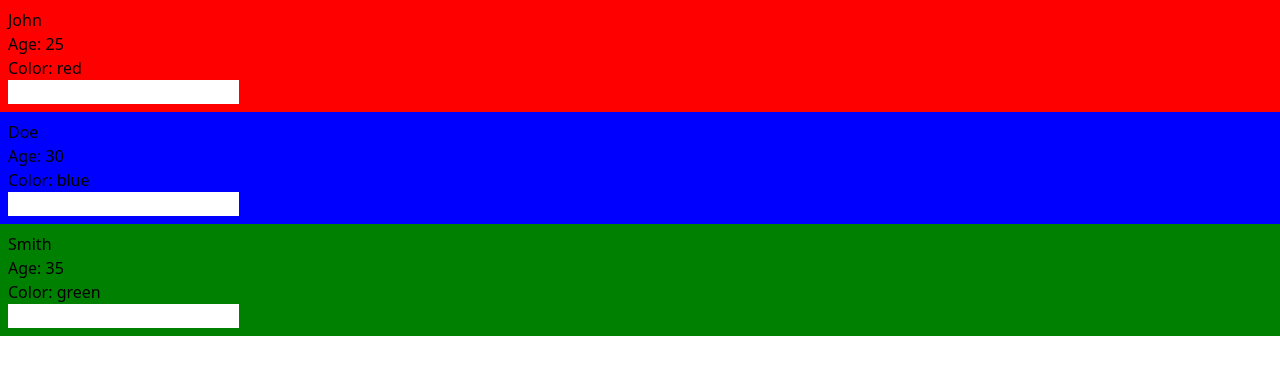
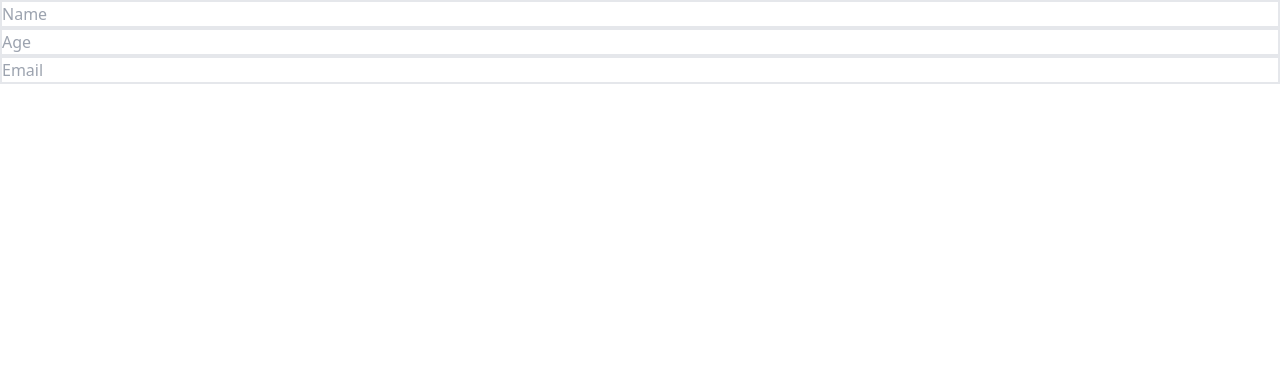
Before and after one commit to muhammedbayhan/react-overview, a React (Vite) app: page / in a window 1280 px wide. Shown: the top 374 px of the page. Built offline with nearby package versions, Linux system fonts and the light colour scheme.

Commit message:
custom hook

```diff
--- a/src/App.jsx
+++ b/src/App.jsx
@@ -1,9 +1,9 @@
-import UseContext from "./Hooks/UseContext/UseContext";
+import CustomHook from "./Hooks/CustomHook/CustomHook";
 
 function App() {
   return (
     <>
-      <UseContext />
+      <CustomHook />
     </>
   );
 }
--- /dev/null
+++ b/src/Hooks/CustomHook/CustomHook.jsx
@@ -0,0 +1,33 @@
+import React, { useState } from "react";
+import { useInput } from "./hooks/useInput";
+const CustomHook = () => {
+  const [inputs, setInputs] = useInput({ name: "", age: "", email: "" });
+
+  return (
+    <div className="flex flex-col">
+      <input
+        className="border-2"
+        name="name"
+        value={inputs.name}
+        onChange={setInputs}
+        placeholder="Name"
+      />
+      <input
+        className="border-2"
+        name="age"
+        value={inputs.age}
+        onChange={setInputs}
+        placeholder="Age"
+      />
+      <input
+        className="border-2"
+        name="email"
+        value={inputs.email}
+        onChange={setInputs}
+        placeholder="Email"
+      />
+    </div>
+  );
+};
+
+export default CustomHook;
--- /dev/null
+++ b/src/Hooks/CustomHook/hooks/useInput.jsx
@@ -0,0 +1,11 @@
+import { useState } from "react";
+
+export const useInput = (params) => {
+  const [inputs, setInputs] = useState(params);
+
+  const handleChange = (e) => {
+    setInputs({ ...inputs, [e.target.name]: e.target.value });
+  };
+
+  return [inputs, handleChange];
+};
```
